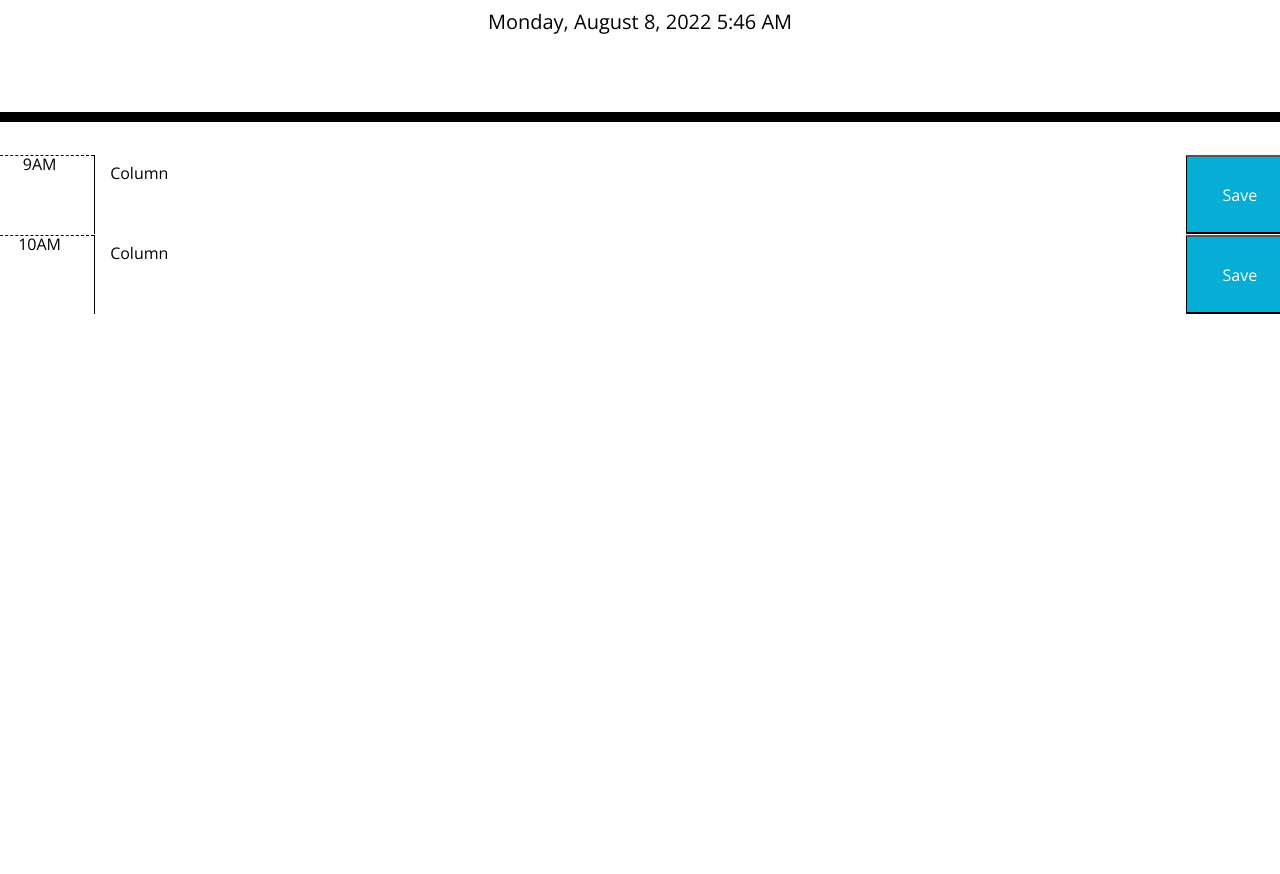
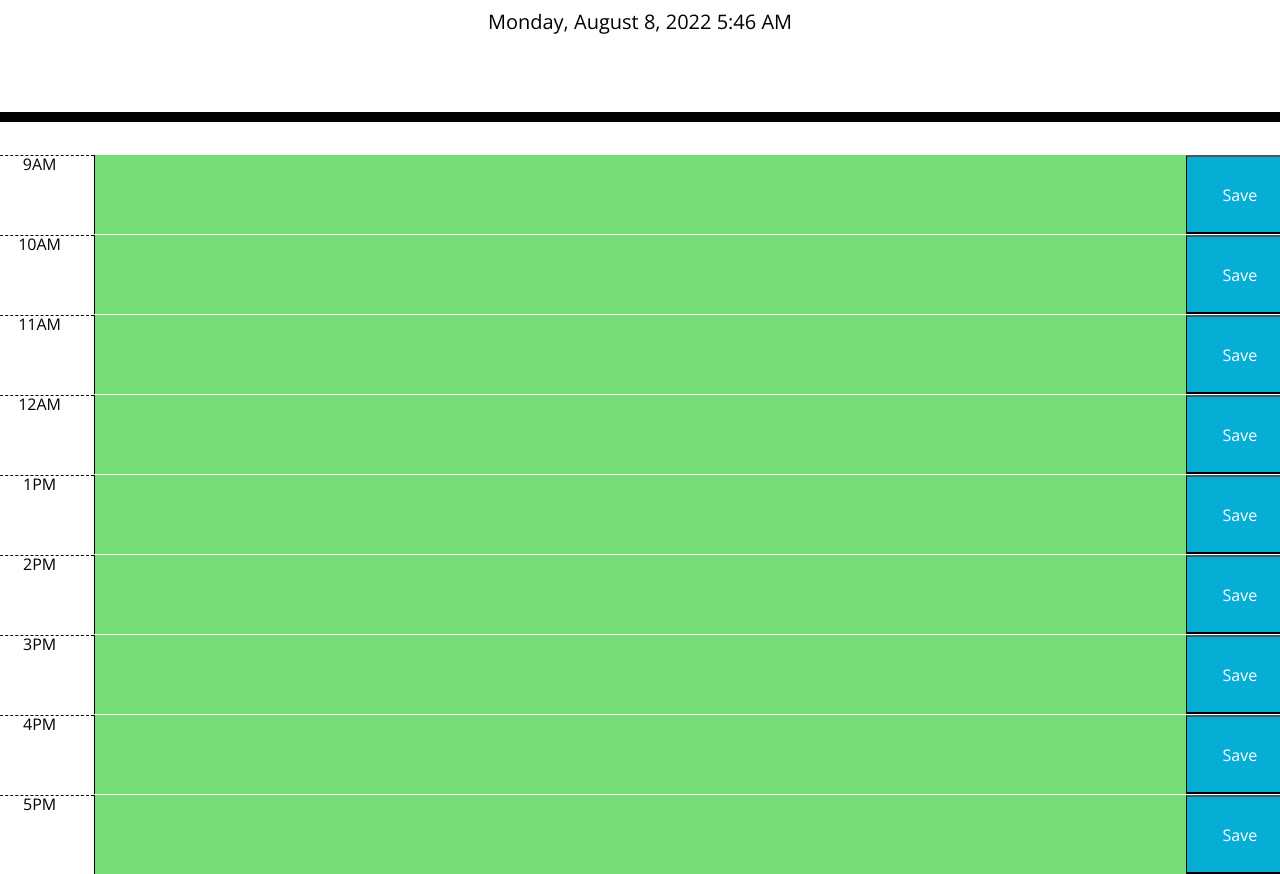
Before and after one commit to Nivix047/Work-Day-Scheduler, a plain HTML site: page index.html in a window 1280 px wide. Shown: the part 182-1056 px from the top of the page. Before the commit the page ends 800 px from the top, so only its background shows below. Drawn offline with nearby package versions, Linux system fonts and the light colour scheme.

Commit message:
Updated readme and updated local storage so the to-do list does not disappear when the page is refreshed.

```diff
--- a/index.html
+++ b/index.html
@@ -35,8 +35,43 @@
         <textarea class="col-10 description">Column</textarea>
         <button class="col-1 saveBtn">Save</button>
       </section>
-      <section class="time-block row" id="hour-10">
+      <section class="time-block row" id="hour-11">
         <div class="col-1 hour" id="hour-10">10AM</div>
+        <textarea class="col-10 description">Column</textarea>
+        <button class="col-1 saveBtn">Save</button>
+      </section>
+      <section class="time-block row" id="hour-12">
+        <div class="col-1 hour" id="hour-11">11AM</div>
+        <textarea class="col-10 description">Column</textarea>
+        <button class="col-1 saveBtn">Save</button>
+      </section>
+      <section class="time-block row" id="hour-13">
+        <div class="col-1 hour" id="hour-12">12AM</div>
+        <textarea class="col-10 description">Column</textarea>
+        <button class="col-1 saveBtn">Save</button>
+      </section>
+      <section class="time-block row" id="hour-14">
+        <div class="col-1 hour" id="hour-13">1PM</div>
+        <textarea class="col-10 description">Column</textarea>
+        <button class="col-1 saveBtn">Save</button>
+      </section>
+      <section class="time-block row" id="hour-15">
+        <div class="col-1 hour" id="hour-14">2PM</div>
+        <textarea class="col-10 description">Column</textarea>
+        <button class="col-1 saveBtn">Save</button>
+      </section>
+      <section class="time-block row" id="hour-16">
+        <div class="col-1 hour" id="hour-15">3PM</div>
+        <textarea class="col-10 description">Column</textarea>
+        <button class="col-1 saveBtn">Save</button>
+      </section>
+      <section class="time-block row" id="hour-17">
+        <div class="col-1 hour" id="hour-16">4PM</div>
+        <textarea class="col-10 description">Column</textarea>
+        <button class="col-1 saveBtn">Save</button>
+      </section>
+      <section class="time-block row" id="hour-18">
+        <div class="col-1 hour" id="hour-17">5PM</div>
         <textarea class="col-10 description">Column</textarea>
         <button class="col-1 saveBtn">Save</button>
       </section>
--- a/script.js
+++ b/script.js
@@ -1,6 +1,7 @@
 var currentDayEl = $("#currentDay");
-var timeBlockEl = $("time-block");
+var timeBlockEl = $(".time-block");
 
+console.log(timeBlockEl);
 // MM DD YY Display
 currentDayEl.text(moment().format("LLLL"));
 
@@ -10,23 +11,39 @@ var saveBtn = $(".saveBtn");
 // How to make submit button independent from each event?
 $(document).ready(function () {
   $(".saveBtn").on("click", function () {
-    // function that receives textarea
-    // Need a if / else statement that only does this under some conditions
+    // Value from textarea
+    var value = $(this).siblings(".description").val();
+    console.log(value);
+    var time = $(this).parent().attr("id");
+    console.log(time);
 
-    // if descrption content
     //saves in local storage
-    var value = $(this).siblings(".description").val();
-    var time = $(this).parent().attr("id");
+    localStorage.setItem(time, value);
+  });
+});
 
-    localStorage.setItem(time, value);
+// var savedDisplay = localStorage.getItem("hour-9");
+// console.log(savedDisplay);
 
 function hourUpdated() {
   //loop over time blocks
   var currentHour = moment().hours();
-      $(".time-block").each(function () {
+  $(timeBlockEl).each(function () {
     //check if we have moved to the next hour
-        var blockhour = parseInt($(this).attr("id").split("-")[1]);
+    // Splits to hour, 9. The [1] is 9
+    var blockhour = parseInt($(this).attr("id").split("-")[1]); // hour-9: [hour, 9] [1,2,3,4,5]
+    console.log(this);
+    console.log(blockhour);
+    console.log(currentHour);
 
+    //Loads the saved data from local storage to the descrption text content
+    var hourID = $(this).attr("id");
+    console.log(hourID);
+    var savedDisplay = localStorage.getItem(hourID);
+    console.log(savedDisplay);
+    $(this).children(".description").text(savedDisplay);
+
+    //Color dispalys
     if (blockhour < currentHour) {
       $(this).addClass("past");
     } else if (blockhour === currentHour) {
@@ -40,5 +57,3 @@ $(document).ready(function () {
   });
 }
 hourUpdated();
-  });
-});
```
Also changed, not shown: 1 other file. Lines whose indentation alone changed are shown as unchanged.
